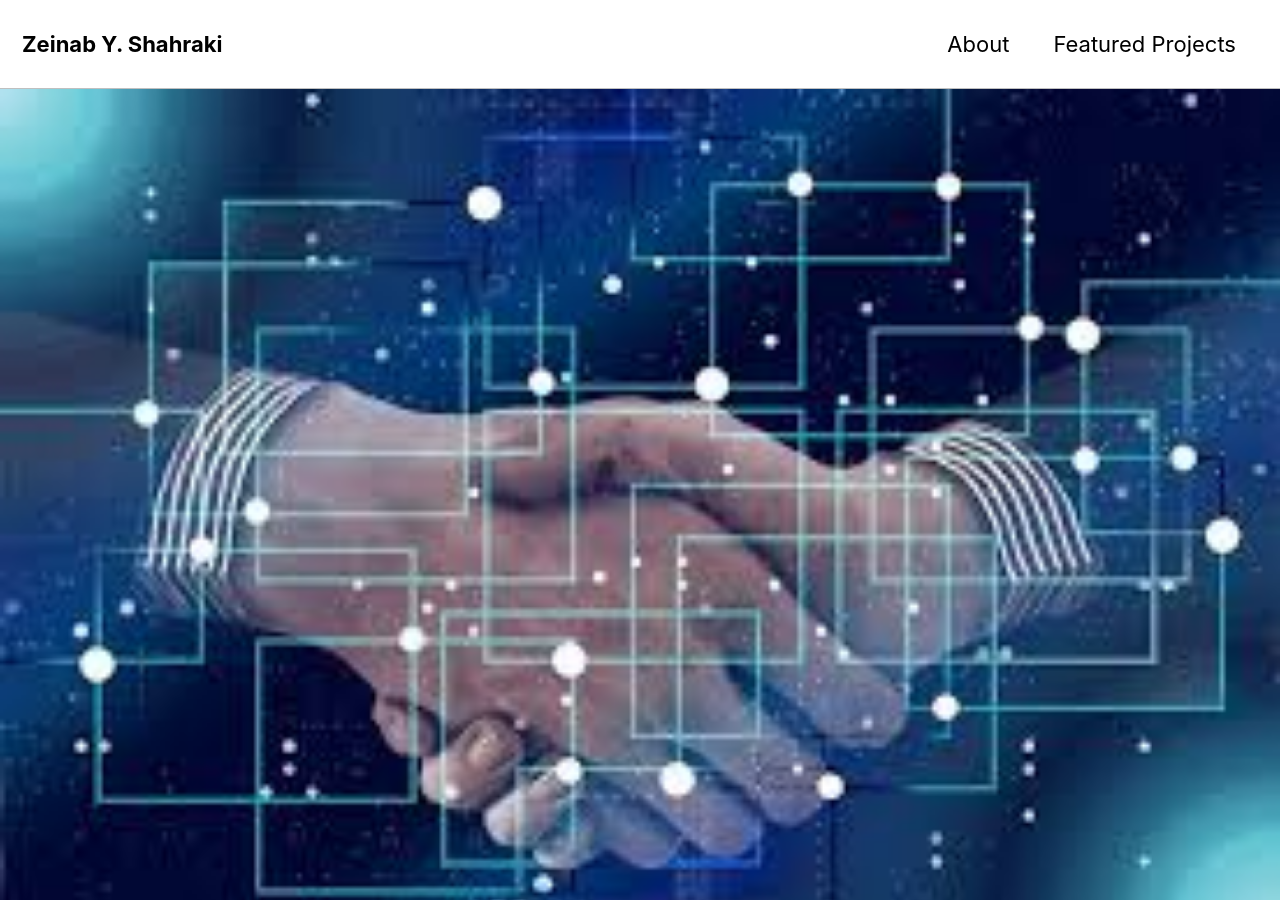
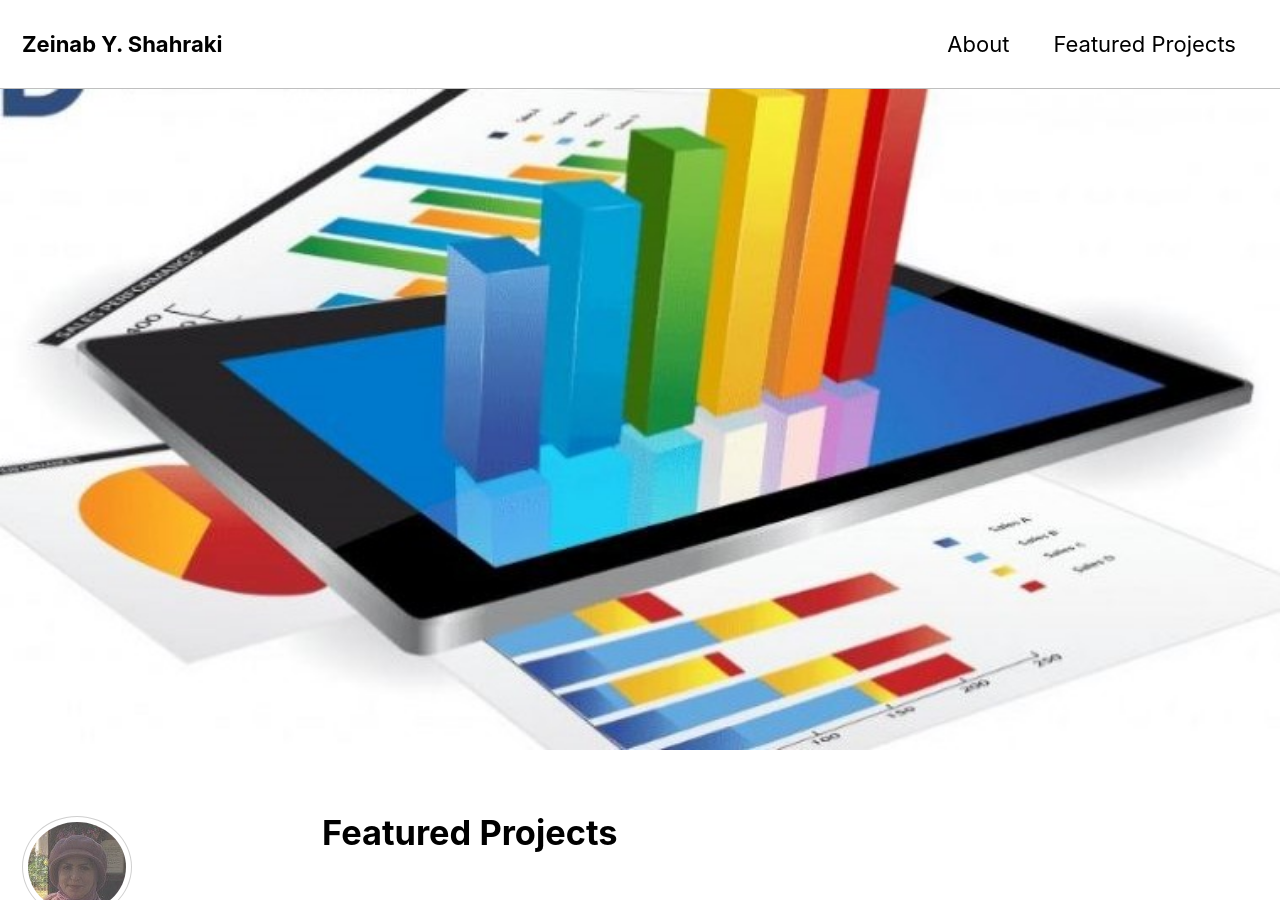
Before and after one commit to z1shahraki/z1shahraki.github.io, a Jekyll site: the page built from _pages/machinelearning.md, in a window 1280 px wide and 900 px high. Built offline with Jekyll 4.4.1, drawn with Linux system fonts in a browser that asks for light colours; cached includes are drawn as plain includes; nearby versions of some CDN libraries.

Commit message:
new gith

```diff
--- a/_pages/machinelearning.md
+++ b/_pages/machinelearning.md
@@ -4,5 +4,5 @@ permalink: /machine-learning/
 title: "Featured Projects"
 author_profile: true
 header:
-  image: "/images/inv-dec1.jpg"
+  image: "/images/car_price2.jpg"
 ---
```
Also changed, not shown: images/car_price2.jpg.
